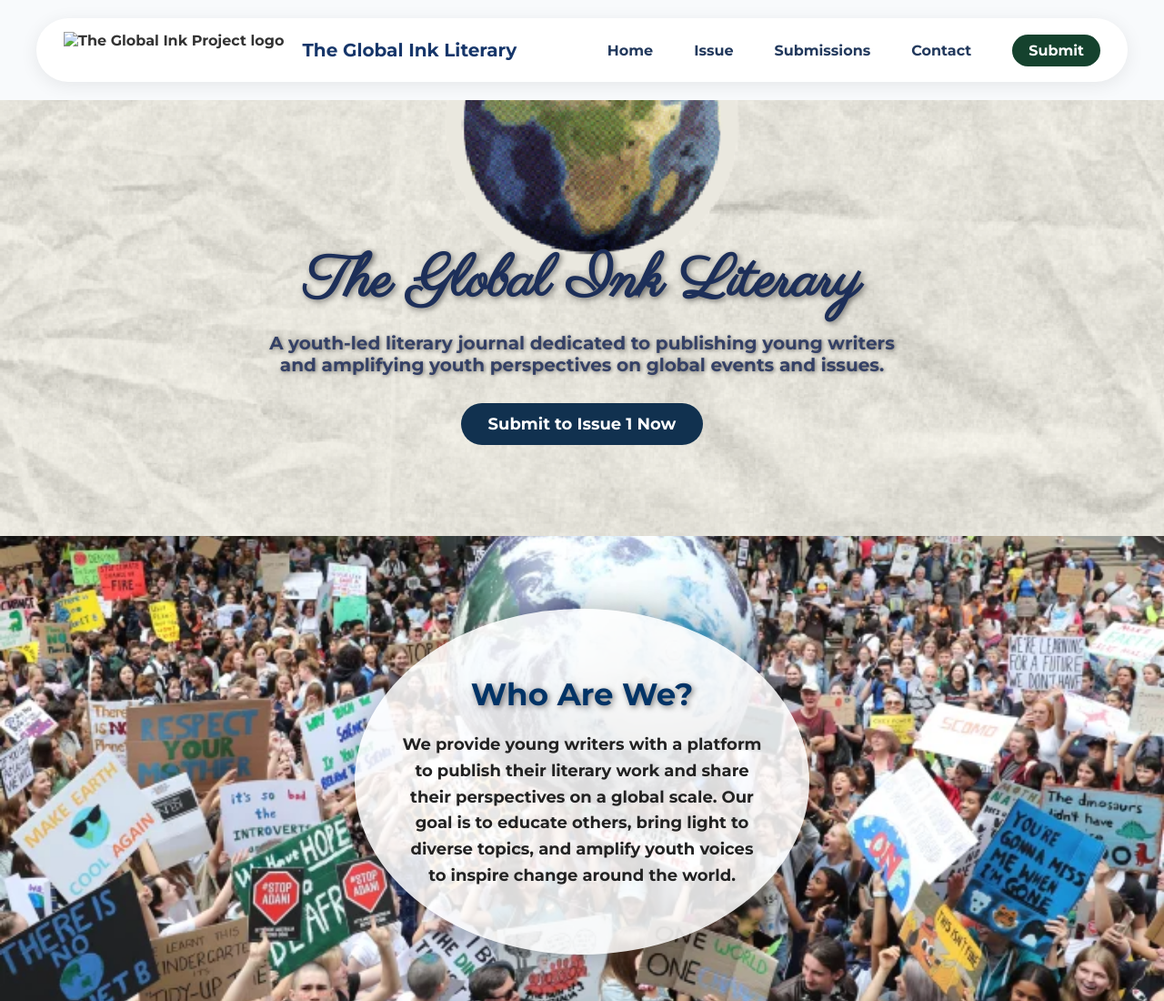
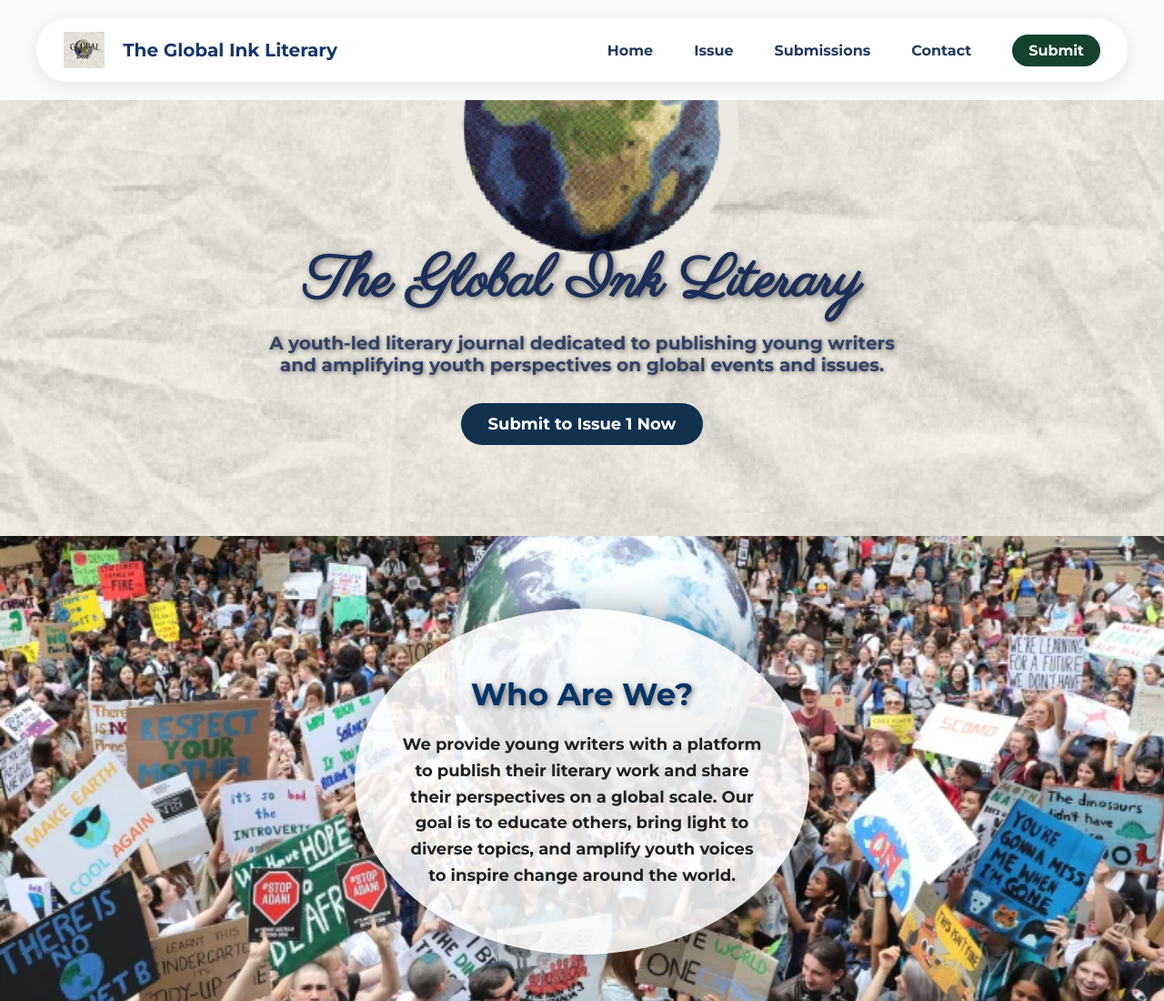
Before and after one commit to theglobalinkproject-art/theglobalinkprojectweb, a website: page index.html in a window 1280 px wide. Shown: the top 1100 px of the page at 91% size. Drawn offline with Linux system fonts and the light colour scheme; the site is published under a folder, as on GitHub Pages, so addresses that start at the root find nothing.

Commit message:
Update index.html

```diff
--- a/index.html
+++ b/index.html
@@ -20,7 +20,7 @@
     <header class="modern-navbar">
       <div class="nav-left">
         <img
-          src="/logo.png"
+          src="public/logo.png"
           alt="The Global Ink Project logo"
           class="logo"
         />
```
